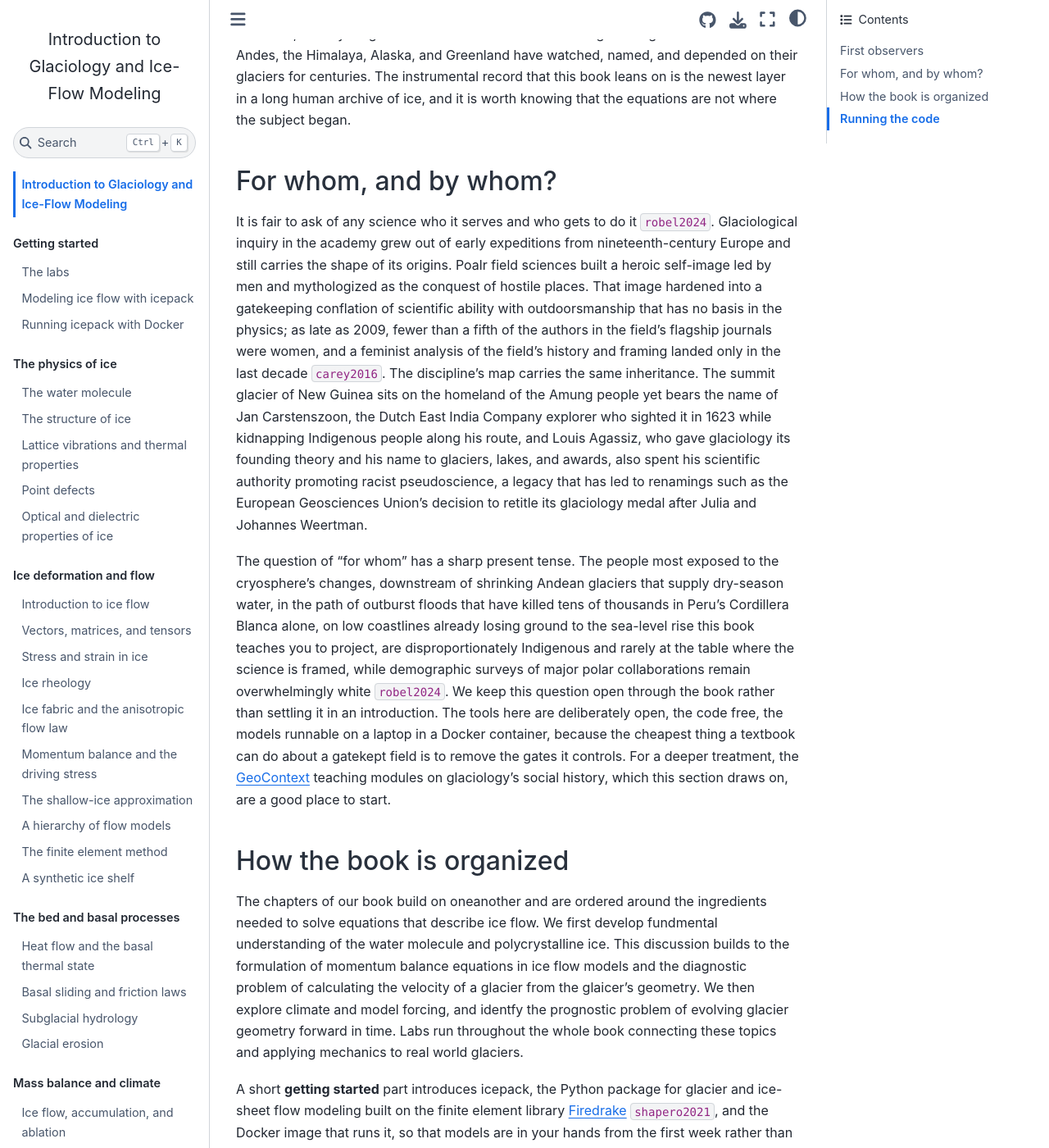
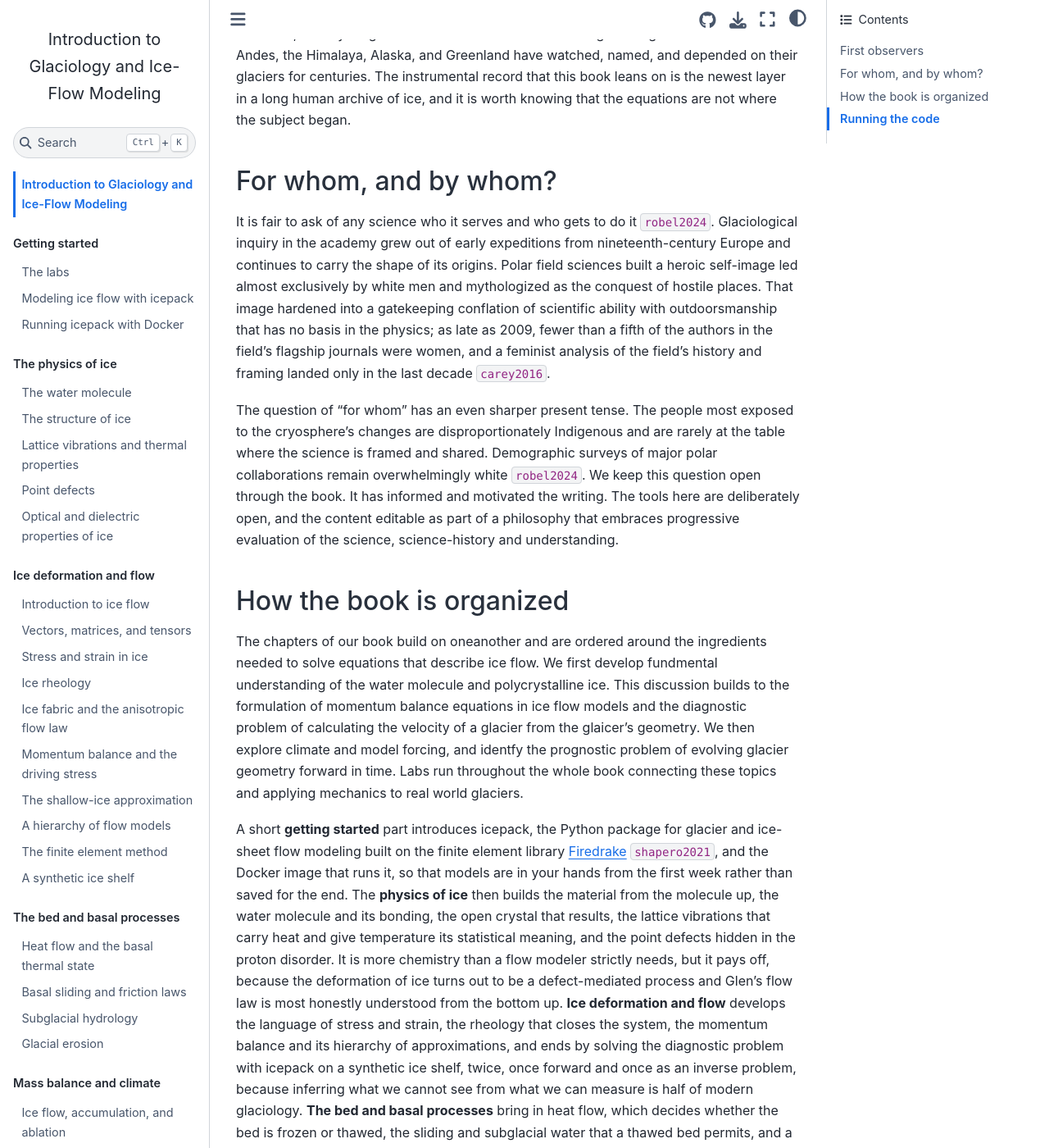
Before and after one commit to rice-glaciology/glaciology-book, a Jupyter Book: the page built from intro.md, in a window 1280 px wide and 1400 px high, scrolled down 1053 px. Shown: the whole window at 82% size. Built offline with Jupyter Book 1.0.4 settings and Sphinx 7.4.7 and the Sphinx Book theme 1.1.4, drawn with Linux system fonts in a browser that asks for light colours; pages that are not in the unit, such as notebooks, are missing from menus; cross-references to code outside the pages are shown as plain code.

Commit message:
Update intro.md

```diff
--- a/intro.md
+++ b/intro.md
@@ -12,9 +12,9 @@ Sámi reindeer herders in northern Fennoscandia also maintain a taxonomy of snow
 
 ## For whom, and by whom?
 
-It is fair to ask of any science who it serves and who gets to do it {cite}`robel2024`. Glaciological inquiry in the academy grew out of early expeditions from nineteenth-century Europe and still carries the shape of its origins. Poalr field sciences built a heroic self-image led by men and mythologized as the conquest of hostile places. That image hardened into a gatekeeping conflation of scientific ability with outdoorsmanship that has no basis in the physics; as late as 2009, fewer than a fifth of the authors in the field's flagship journals were women, and a feminist analysis of the field's history and framing landed only in the last decade {cite}`carey2016`. The discipline's map carries the same inheritance. The summit glacier of New Guinea sits on the homeland of the Amung people yet bears the name of Jan Carstenszoon, the Dutch East India Company explorer who sighted it in 1623 while kidnapping Indigenous people along his route, and Louis Agassiz, who gave glaciology its founding theory and his name to glaciers, lakes, and awards, also spent his scientific authority promoting racist pseudoscience, a legacy that has led to renamings such as the European Geosciences Union's decision to retitle its glaciology medal after Julia and Johannes Weertman.
+It is fair to ask of any science who it serves and who gets to do it {cite}`robel2024`. Glaciological inquiry in the academy grew out of early expeditions from nineteenth-century Europe and continues to carry the shape of its origins. Polar field sciences built a heroic self-image led almost exclusively by white men and mythologized as the conquest of hostile places. That image hardened into a gatekeeping conflation of scientific ability with outdoorsmanship that has no basis in the physics; as late as 2009, fewer than a fifth of the authors in the field's flagship journals were women, and a feminist analysis of the field's history and framing landed only in the last decade {cite}`carey2016`.
 
-The question of "for whom" has a sharp present tense. The people most exposed to the cryosphere's changes, downstream of shrinking Andean glaciers that supply dry-season water, in the path of outburst floods that have killed tens of thousands in Peru's Cordillera Blanca alone, on low coastlines already losing ground to the sea-level rise this book teaches you to project, are disproportionately Indigenous and rarely at the table where the science is framed, while demographic surveys of major polar collaborations remain overwhelmingly white {cite}`robel2024`. We keep this question open through the book rather than settling it in an introduction. The tools here are deliberately open, the code free, the models runnable on a laptop in a Docker container, because the cheapest thing a textbook can do about a gatekept field is to remove the gates it controls. For a deeper treatment, the [GeoContext](https://geo-context.github.io) teaching modules on glaciology's social history, which this section draws on, are a good place to start.
+The question of "for whom" has an even sharper present tense. The people most exposed to the cryosphere's changes are disproportionately Indigenous and are rarely at the table where the science is framed and shared. Demographic surveys of major polar collaborations remain overwhelmingly white {cite}`robel2024`. We keep this question open through the book. It has informed and motivated the writing. The tools here are deliberately open, and the content editable as part of a philosophy that embraces progressive evaluation of the science, science-history and understanding.
 
 ## How the book is organized
 
```
